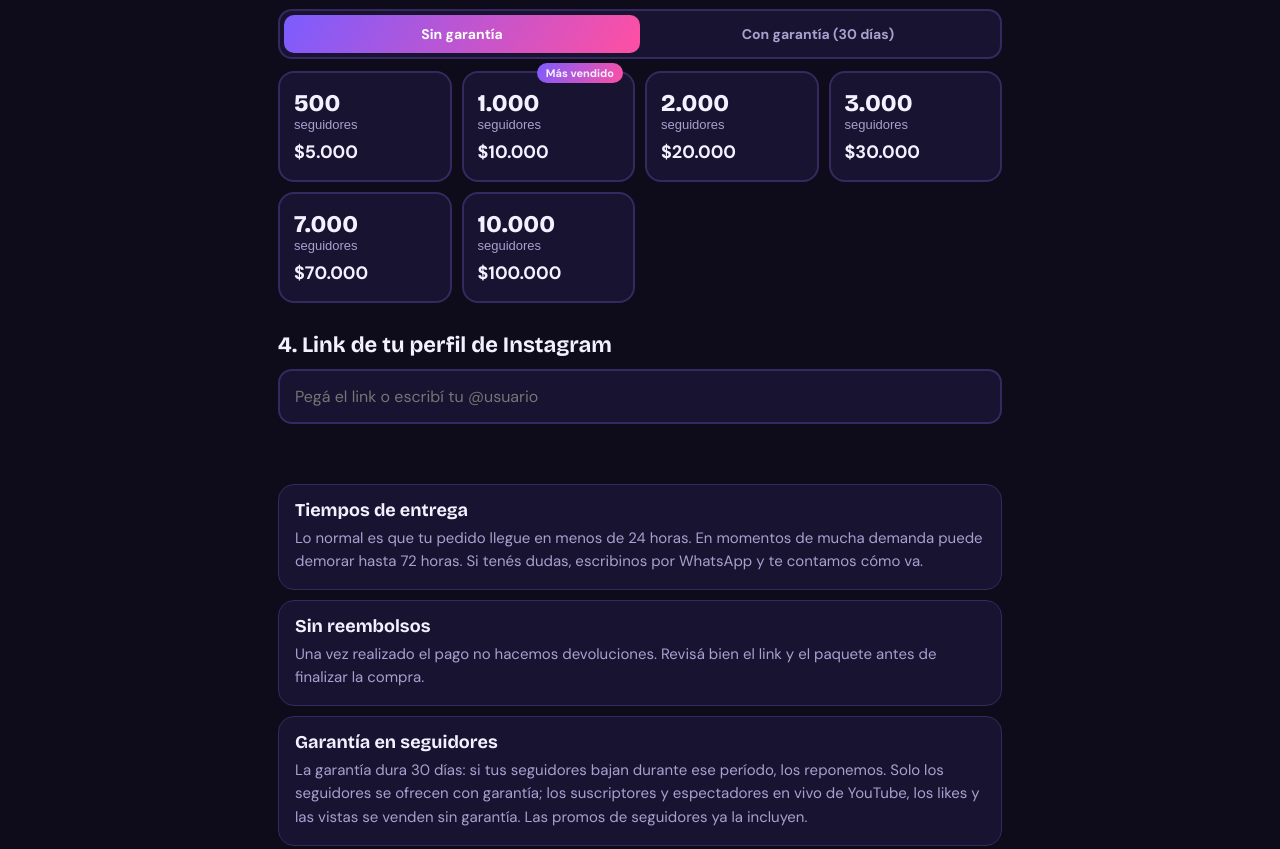
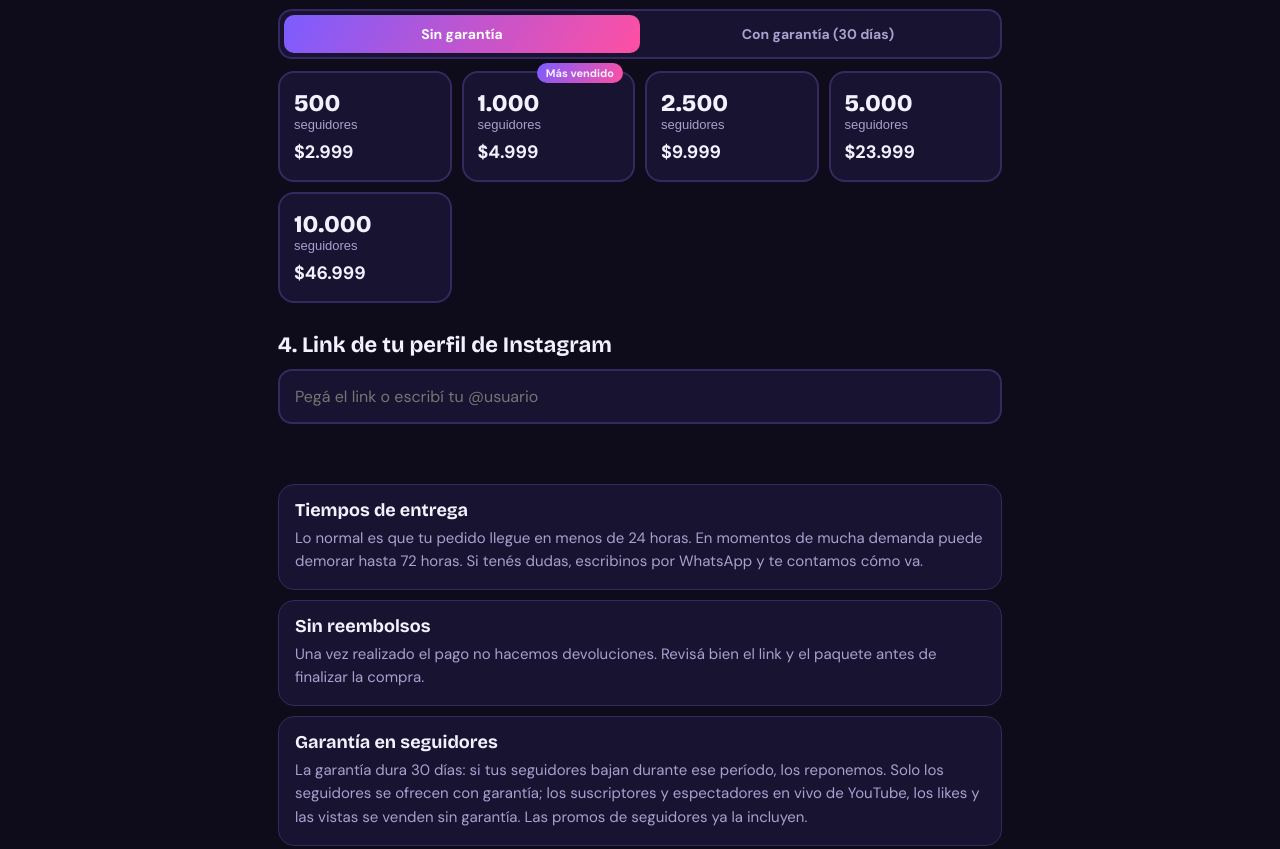
Before and after one commit to gabimolinas/vexo-agencia, a plain HTML site: page index.html in a window 1280 px wide. Shown: the part 842-1691 px from the top of the page. Drawn offline with nearby package versions, Linux system fonts and the light colour scheme.

Commit message:
Update index.html

```diff
--- a/index.html
+++ b/index.html
@@ -165,12 +165,12 @@ var WHATSAPP = "5493426312752";
 var ALIASES = ["vexo.agencia.ar", "vexo.agencia.es"];
 var PRECIOS = {
   Seguidores: {
-    sin: [[500,5000],[1000,10000],[2000,20000],[3000,30000],[7000,70000],[10000,100000]],
-    con: [[500,6000],[1000,11000],[2000,22000],[3000,32000],[7000,75000],[10000,107000]]
+    sin: [[500,2999],[1000,4999],[2500,9999],[5000,23999],[10000,46999]],
+    con: [[500,4999],[1000,6999],[2500,13999],[5000,27999],[10000,55999]]
   },
-  Likes: [[500,2000],[1000,3000],[2500,5000],[5000,7000]],
-  Vistas: [[10000,3000],[30000,8000],[50000,13000],[100000,20000]],
-  Promos: [[10000,90000],[30000,270000],[50000,450000]]
+  Likes: [[500,1999],[1000,2999],[2500,4999],[5000,6999]],
+  Vistas: [[10000,2999],[30000,7999],[50000,12999],[100000,19999]],
+  Promos: [[10000,49999],[30000,99999],[50000,139999],[75000,179999],[100000,249999]]
 };
 var PRECIOS_YT = {
   Suscriptores: [[500,34999],[1000,69999],[3000,209999],[5000,349999]],
```
